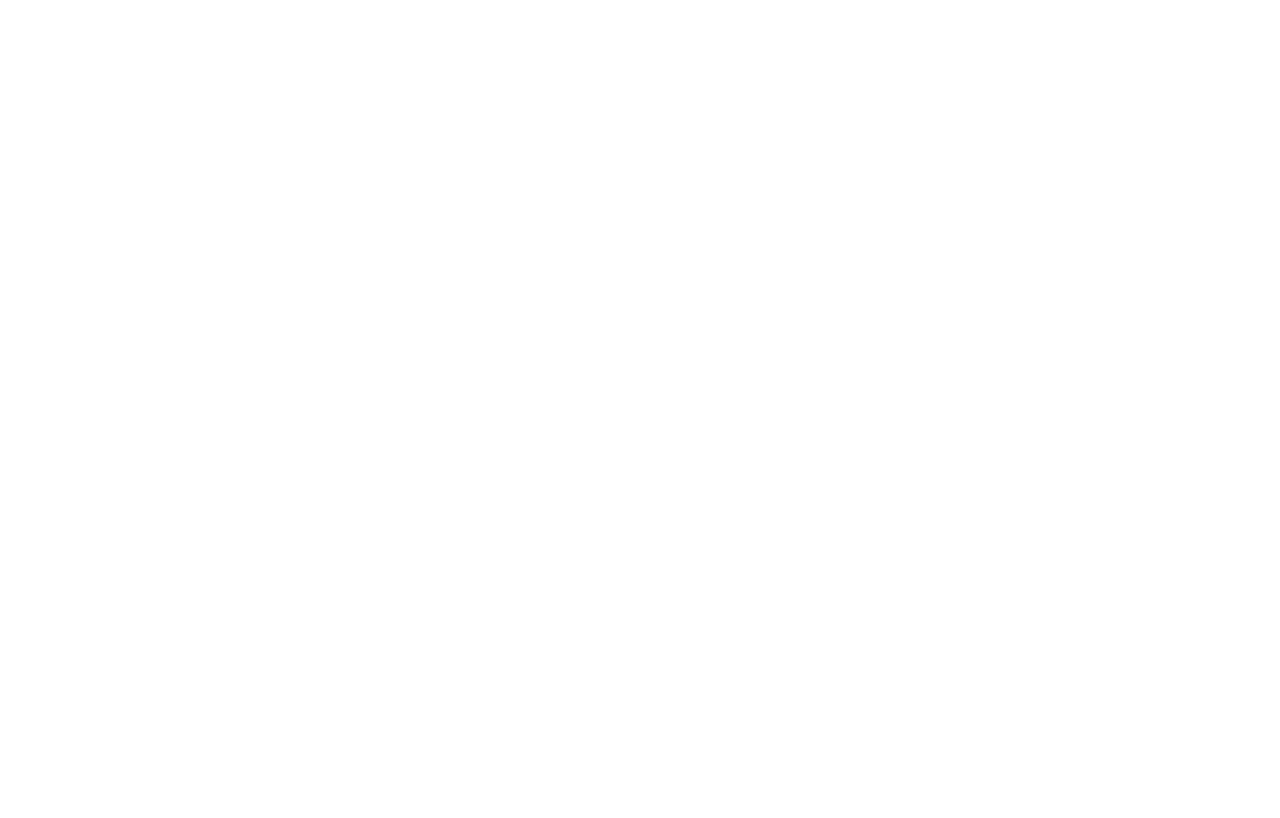
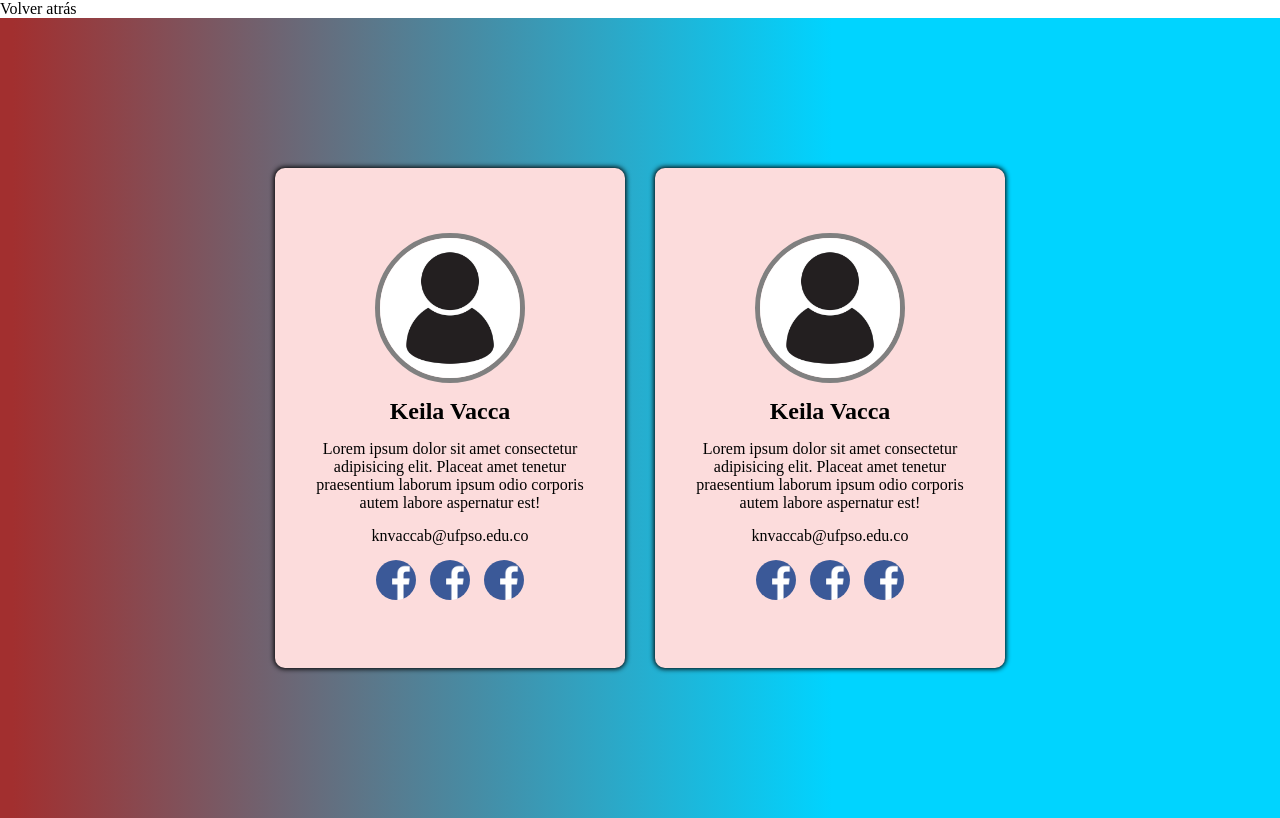
Before and after one commit to Keila2Vacca/Asesor-a, a plain HTML site: page tarjetas/tarjetas2.html in a window 1280 px wide. Drawn offline with Linux system fonts and the light colour scheme; a web font is replaced by a local one.

Commit message:
tarjetas ejemplo

```diff
--- a/tarjetas/tarjetas2.html
+++ b/tarjetas/tarjetas2.html
@@ -0,0 +1,128 @@
+<!DOCTYPE html>
+<html lang="en">
+
+<head>
+    <meta charset="UTF-8">
+    <meta name="viewport" content="width=device-width, initial-scale=1.0">
+    <title>Tarjetas tipo poster</title>
+    <style>
+        @import url('https://fonts.googleapis.com/css2?family=Montserrat:wght@300;500&family=Poppins:wght@100&family=Sofia+Sans+Extra+Condensed:wght@1&display=swap');
+
+        * {
+            margin: 0;
+            box-sizing: border-box;
+        }
+
+        .container {
+            background: rgb(162, 47, 47);
+            background: linear-gradient(90deg, rgba(162, 47, 47, 1) 1%, rgba(0, 212, 255, 1) 65%);
+            height: 100vh;
+            display: flex;
+            justify-content: center;
+            align-items: center;
+            overflow: hidden;
+            gap: 30px;
+        }
+
+        .card_portrait {
+            height: 500px;
+            width: 350px;
+            background-color: rgb(252, 220, 220);
+            border-radius: 10px;
+            box-shadow: 0 0 5px 1px #000;
+            display: flex;
+            align-items: center;
+            justify-content: center;
+            flex-direction: column;
+            overflow: hidden;
+            padding: 0 20px;
+            gap: 15px;
+        }
+
+        .card_portrait:hover {
+            transform: scale(1.05);
+            transition: all 0.8s ease-in-out;
+            background-color: rgb(255, 170, 170);
+        }
+
+        .card_portrait img {
+            width: 150px;
+            height: 150px;
+            border-radius: 50%;
+            border: 5px solid gray;
+        }
+
+        span{
+            text-align: center;
+        }
+
+        .social_media img {
+            width: 40px;
+            height: 40px;
+            border: none;
+            margin: 0 5px;
+        }
+        a{
+            text-decoration: none;
+            color: #000;
+        }
+        .social_media img:hover{
+            filter: grayscale(0.7);
+            border: 2px double gray;
+        }
+        .card_portrait img::after{
+            content: "";
+            width: 20px;
+            height: 20px;
+            background-color: #000;
+        }
+    </style>
+</head>
+
+<body>
+    <a href="/index.html">Volver atrás</a>
+    <div class="container">
+        <div class="card_portrait">
+            <img src="/img/profile-icon.jpg" alt="Foto">
+            <h2>Keila Vacca</h2>
+            <span>Lorem ipsum dolor sit amet consectetur adipisicing elit. Placeat amet tenetur praesentium laborum
+                ipsum odio corporis autem labore aspernatur est!</span>
+            <a href="https://www.google.com/intl/es-419/gmail/about/" target="_blank">knvaccab@ufpso.edu.co</a>
+            <div class="social_media">
+                <a href="https://web.facebook.com/?locale=es_LA&_rdc=1&_rdr" target="_blank">
+                    <img src="/img/facebook.png" alt="Icon facebook">
+                </a>
+                <a href="https://web.facebook.com/?locale=es_LA&_rdc=1&_rdr" target="_blank">
+                    <img src="/img/facebook.png" alt="Icon facebook">
+                </a>
+                <a href="https://web.facebook.com/?locale=es_LA&_rdc=1&_rdr" target="_blank">
+                    <img src="/img/facebook.png" alt="Icon facebook">
+                </a>
+            </div>
+        </div>
+        <div class="card_portrait">
+            <img src="/img/profile-icon.jpg" alt="Foto">
+            <h2>Keila Vacca</h2>
+            <span>Lorem ipsum dolor sit amet consectetur adipisicing elit. Placeat amet tenetur praesentium laborum
+                ipsum odio corporis autem labore aspernatur est!</span>
+            <a href="https://www.google.com/intl/es-419/gmail/about/" target="_blank">knvaccab@ufpso.edu.co</a>
+            <div class="social_media">
+                <a href="https://web.facebook.com/?locale=es_LA&_rdc=1&_rdr" target="_blank">
+                    <img src="/img/facebook.png" alt="Icon facebook">
+                </a>
+                <a href="https://web.facebook.com/?locale=es_LA&_rdc=1&_rdr" target="_blank">
+                    <img src="/img/facebook.png" alt="Icon facebook">
+                </a>
+                <a href="https://web.facebook.com/?locale=es_LA&_rdc=1&_rdr" target="_blank">
+                    <img src="/img/facebook.png" alt="Icon facebook">
+                </a>
+            </div>
+        </div>
+        </div>
+    </div>
+
+
+
+</body>
+
+</html>
```
Also changed, not shown: tarjetas/tarjetas1.html (+1 -0 lines).
